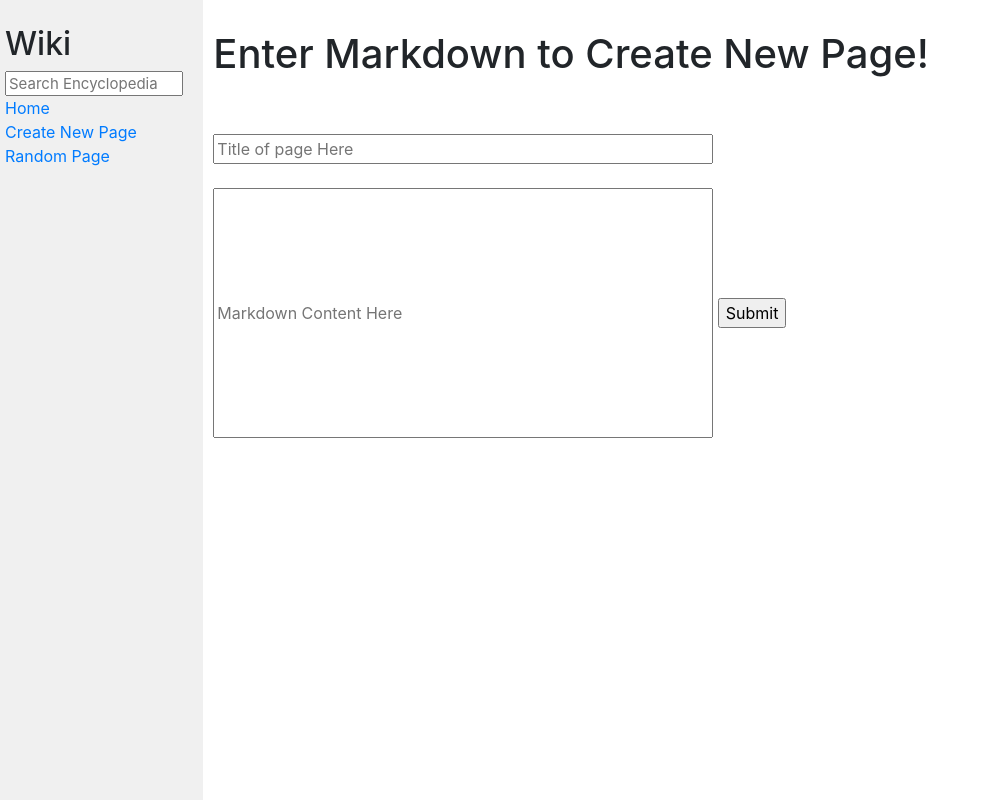
After one commit to arjunj05/project1cs50, a Django app: page /create in a window 1280 px wide. The commit adds this page. Shown: the whole page, without its empty margins (0-984 px from the left). Run offline with Django 3.2, Linux system fonts and the light colour scheme; some libraries are stand-ins or nearby versions.

Commit message:
finished create page feature

```diff
--- /dev/null
+++ b/encyclopedia/templates/encyclopedia/create.html
@@ -0,0 +1,15 @@
+{% extends "encyclopedia/layout.html" %}
+
+
+{% block body %}
+    <h1> Enter Markdown to Create New Page!</h1>
+    <br> </br>
+    <form action = "{%url  'wiki:create' %}" method = "post">
+        {% csrf_token %}
+        <input  type="text" placeholder="Title of page Here" name = 't' style="width:500px;" />
+        <br> </br>
+        <input  type="text" placeholder="Markdown Content Here" name = 'c' style="width:500px;height:250px;" />
+        <input type = "submit">
+    </form>
+
+{% endblock %}
--- a/encyclopedia/templates/encyclopedia/layout.html
+++ b/encyclopedia/templates/encyclopedia/layout.html
@@ -20,7 +20,7 @@
                     <a href="{% url 'wiki:index' %}">Home</a>
                 </div>
                 <div>
-                    Create New Page
+                    <a href = "{% url 'wiki:create' %}">Create New Page</a>
                 </div>
                 <div>
                     <a href = "{% url 'wiki:randomPage'  %}">Random Page</a>
--- a/encyclopedia/urls.py
+++ b/encyclopedia/urls.py
@@ -7,5 +7,6 @@ urlpatterns = [
     path("", views.index, name="index"),
     path("randomPage", views.randomPage, name = "randomPage"),
     path("search", views.search, name = "search"),
+    path("create", views.create, name = "create"),
     path("wiki/<str:name>", views.page, name = "page")
 ]
--- a/encyclopedia/views.py
+++ b/encyclopedia/views.py
@@ -5,6 +5,8 @@ import numpy
 from numpy import random
 from django import forms
 from markdown2 import markdown
+from django.urls import reverse
+from django.http import HttpResponseRedirect
 
 
 class NewTaskForm(forms.Form):
@@ -42,3 +44,13 @@ def search(request):
                     if sReq == entry[i : i+len(sReq)]:
                         resultSet.add(entry)
         return render(request, "encyclopedia/sResults2.html", {"resultSet": resultSet, "allEnteries": allEnteries} )
+
+def create(request):
+    if request.method == "POST":
+        print("inside create function")
+        title = request.POST.get('t')
+        content = request.POST.get('c')
+        util.save_entry(title,content)
+        return HttpResponseRedirect(reverse("wiki:index"))
+
+    return render(request, "encyclopedia/create.html")
```
